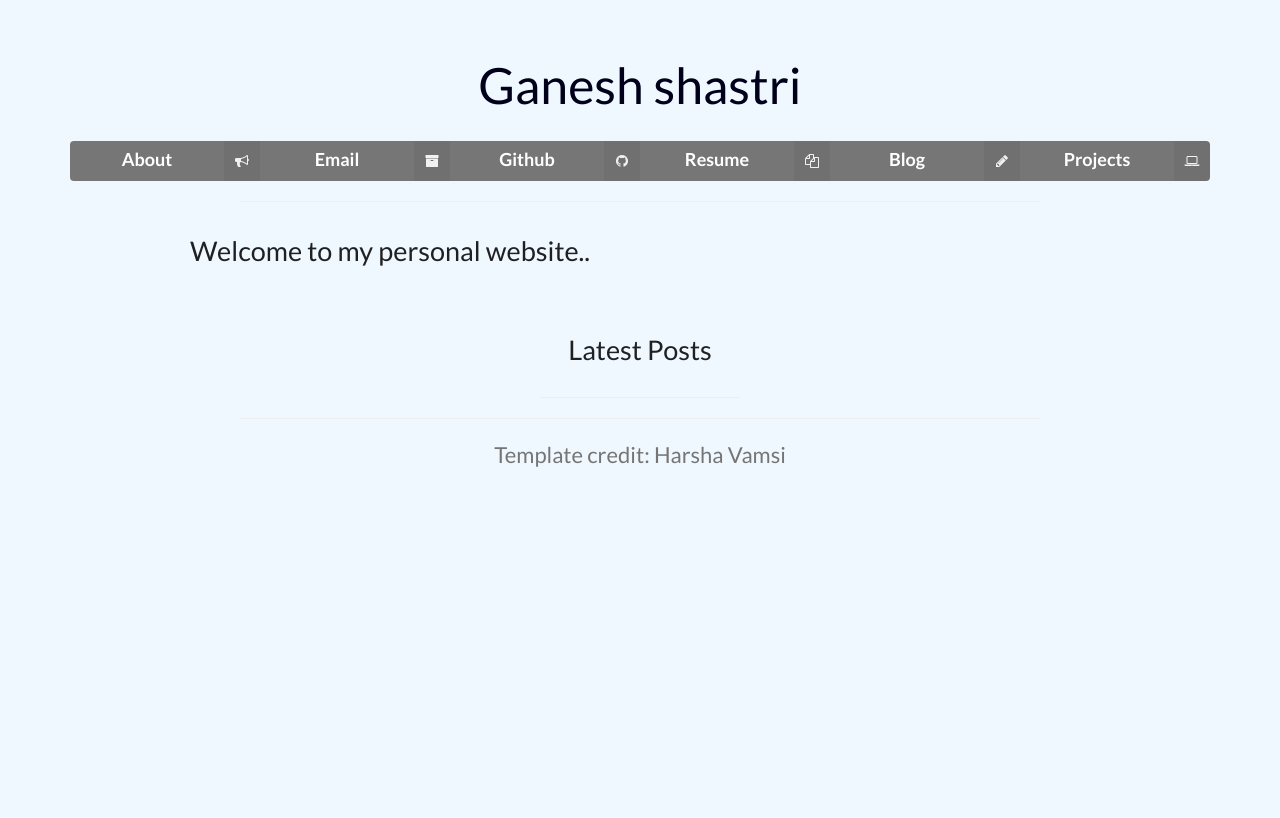
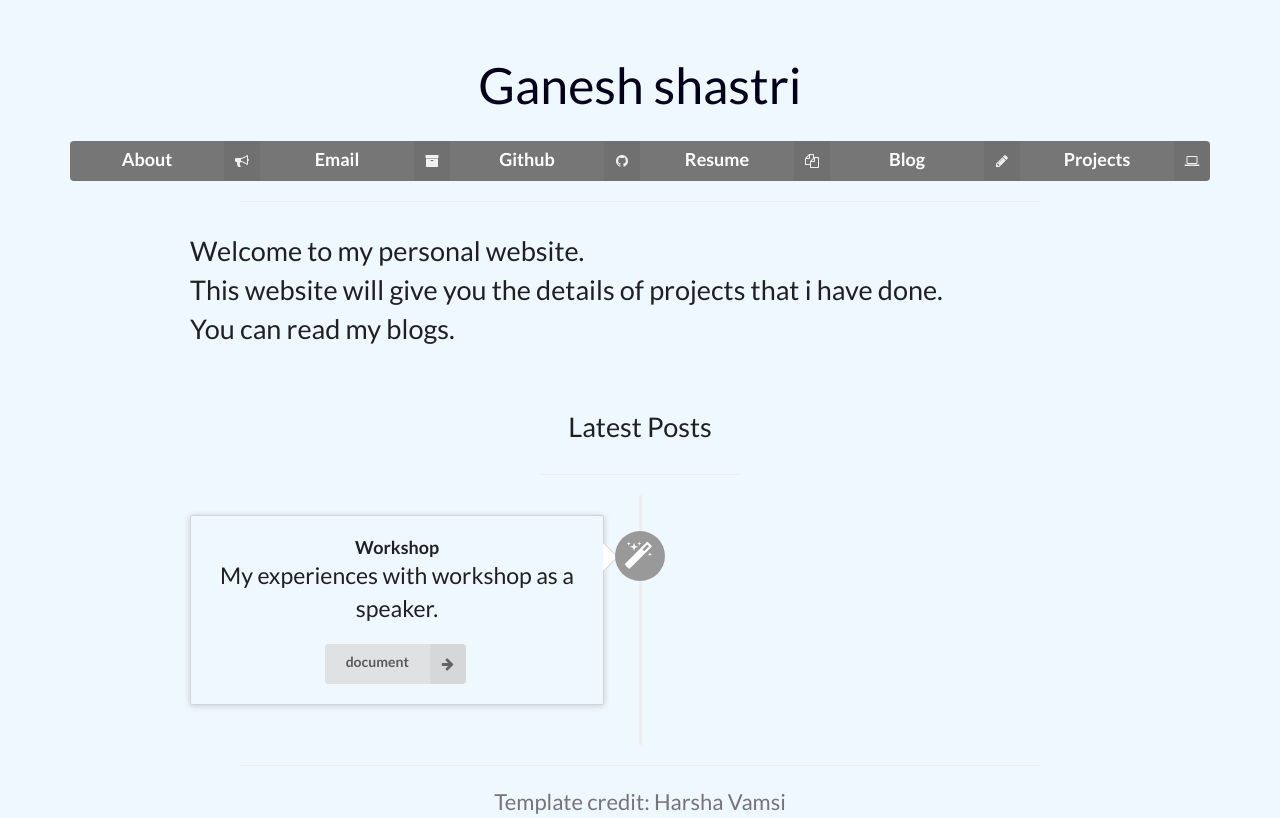
Before and after one commit to shastri17/myweb, a Django app: page / in a window 1280 px wide. Before the commit the page ends 467 px from the top, so only its background shows below. Run offline with Django 3.2, Linux system fonts and the light colour scheme; some libraries are stand-ins or nearby versions.

Commit message:
added workshop

```diff
--- a/myweb/templates/website/index.html
+++ b/myweb/templates/website/index.html
@@ -32,7 +32,7 @@
   </a>
   <a class="ui right labeled icon button" href="mailto:ganesh.s.shastri@gmail.com"><i class="archive icon"></i><span class="navfont">Email</span></a>
   <a class="ui right labeled icon button" href="https://github.com/shastri17" target="_blank"><i class="github icon"></i><span class="navfont">Github</span></a>
-  <a class="ui right labeled icon button" href="/"><i class="copy icon"></i><span class="navfont">Resume</span></a>
+  <a class="ui right labeled icon button" href="{% static 'doc/resume.doc'%}"><i class="copy icon"></i><span class="navfont">Resume</span></a>
   <a class="ui right labeled icon button" href="/"><i class="write icon"></i><span class="navfont">Blog</span></a>
   <a class="ui right labeled icon button" href="/"><i class="laptop icon"></i><span class="navfont">Projects</span></a>
 </div>
@@ -47,7 +47,10 @@
    <hr class="subline"/>
     <div class="maintext top-30">
 
-        <p >Welcome to my personal website..<br></p>
+        <p >Welcome to my personal website.<br>
+        This website will give you the details of projects that i have done.<br>
+        You can read my blogs.
+        </p>
 
 
         <div class="text-center top-60">
@@ -56,20 +59,20 @@
          <!-- <p class="text-left">2016:</p>
 
         <p id="timeline" class="text-muted">July</p>
-
+-->
     <ul class="timeline">
         <li>
          <div class="timeline-badge"><i class="wizard icon"></i></div>
           <div class="timeline-panel">
             <div class="timeline-heading">
-              <h3 class="timeline-title">My thoughts on Jekyll</h3>
+              <h3 class="timeline-title">Workshop</h3>
             </div>
             <div class="timeline-body">
-              <p class="timeline-text">My experiences with Jekyll after going through all the hassle to set up this blog.</p>
+              <p class="timeline-text">My experiences with workshop as a speaker.</p>
               <br>
-           <a class="ui right labeled icon button" href="/jekyllsetup">
+           <a class="ui right labeled icon button" href="{%static 'doc/chaitanya.docx' %}">
   <i class="right arrow icon"></i>
-  Read
+  document
 </a>
             </div>
           </div>
@@ -77,7 +80,7 @@
 
     </ul>
 
-
+<!--
         <p id="timeline" class="text-muted">June</p>
 
     <ul class="timeline">
```
Also changed, not shown: 2 other files.
